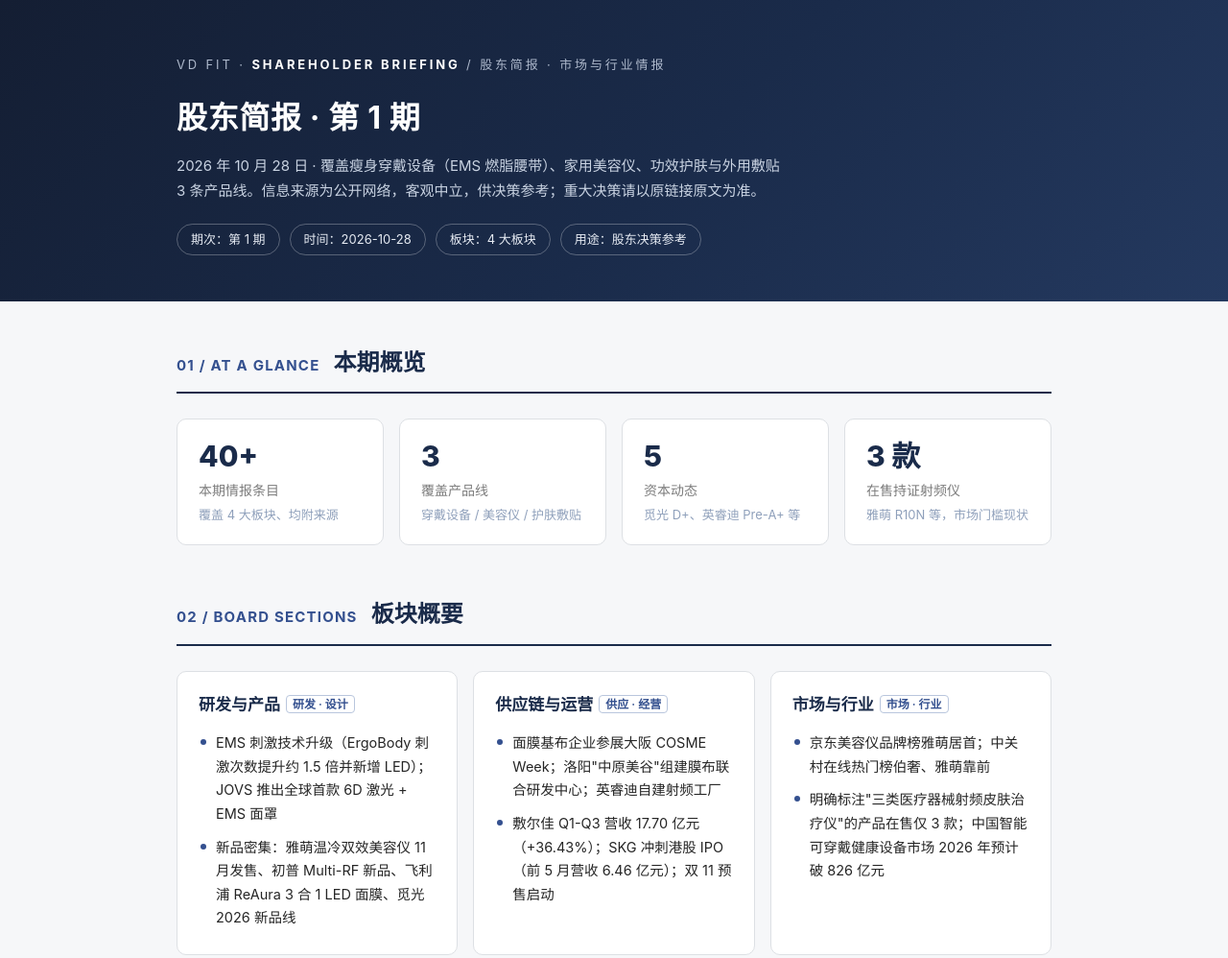
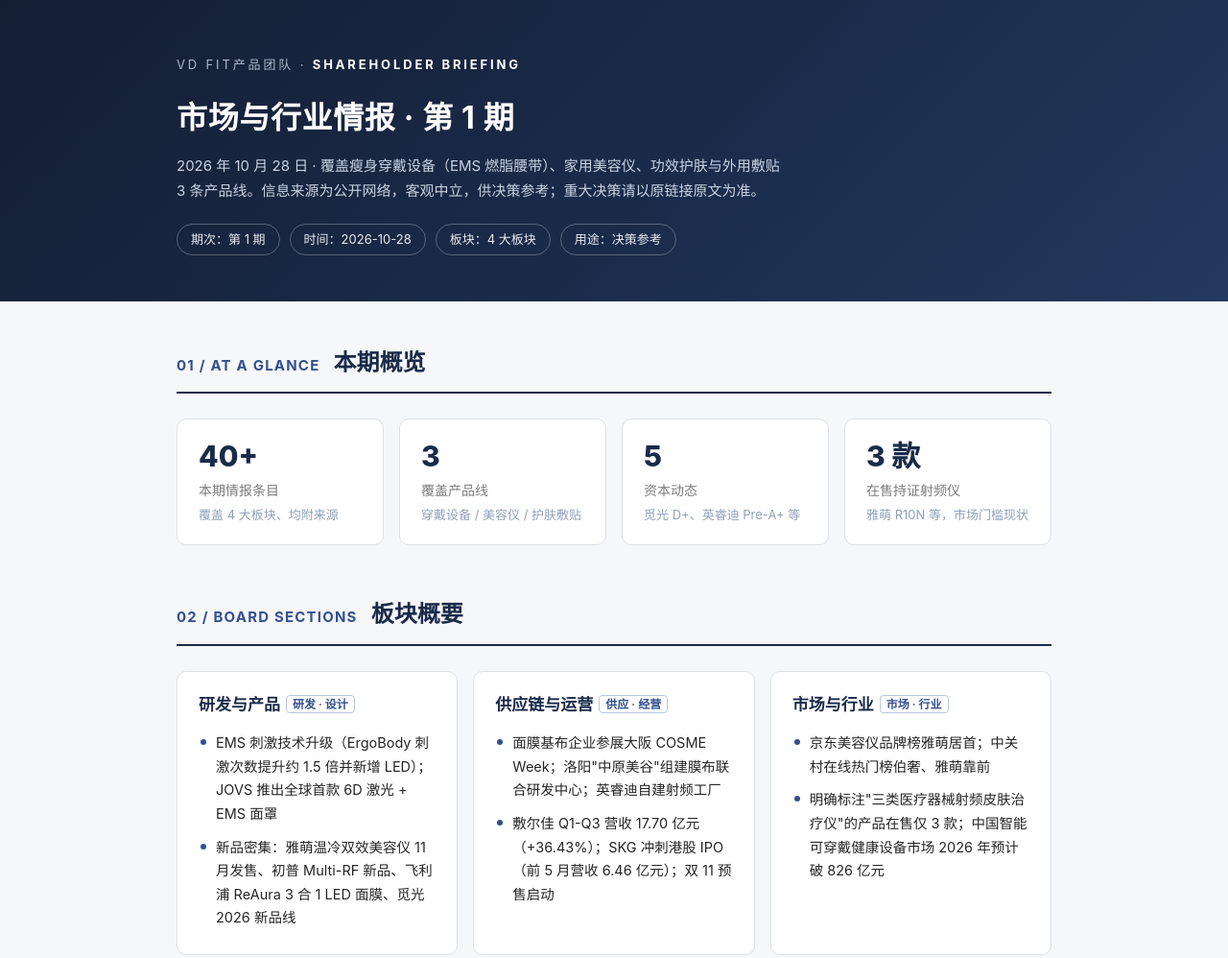
Before and after one commit to Avery9425/vd-fit-weekly-2026-10-28, a plain HTML site: page index.html in a window 1280 px wide. Shown: the top 998 px of the page at 96% size. Drawn offline with Linux system fonts and the light colour scheme.

Commit message:
Update branding: remove shareholder, VD FIT product team

```diff
--- a/index.html
+++ b/index.html
@@ -3,7 +3,7 @@
 <head>
 <meta charset="utf-8">
 <meta name="viewport" content="width=device-width, initial-scale=1">
-<title>VD FIT 股东简报 · 第1期（2026-10-28）</title>
+<title>VD FIT产品团队 · 市场与行业情报 · 第1期（2026-10-28）</title>
 <style>
   :root{
     --navy:#1A2B4A; --navy2:#24395f; --ink:#252525; --gray:#7C7C7C; --line:#DDE0E4; --bg:#f6f7f9; --acc:#34508f;
@@ -77,14 +77,14 @@
 
 <header>
   <div class="wrap">
-    <div class="brand">VD FIT · <b>SHAREHOLDER BRIEFING</b> / 股东简报 · 市场与行业情报</div>
-    <h1>股东简报 · 第 1 期</h1>
+    <div class="brand">VD FIT产品团队 · <b>SHAREHOLDER BRIEFING</b></div>
+    <h1>市场与行业情报 · 第 1 期</h1>
     <p class="sub">2026 年 10 月 28 日 · 覆盖瘦身穿戴设备（EMS 燃脂腰带）、家用美容仪、功效护肤与外用敷贴 3 条产品线。信息来源为公开网络，客观中立，供决策参考；重大决策请以原链接原文为准。</p>
     <div class="meta">
       <span class="pill">期次：第 1 期</span>
       <span class="pill">时间：2026-10-28</span>
       <span class="pill">板块：4 大板块</span>
-      <span class="pill">用途：股东决策参考</span>
+      <span class="pill">用途：决策参考</span>
     </div>
   </div>
 </header>
@@ -266,7 +266,7 @@
 
 </div>
 
-<footer>MOVE WITH CONFIDENCE · <b>VD FIT</b></footer>
+<footer>MOVE WITH CONFIDENCE · <b>VD FIT产品团队</b></footer>
 
 </body>
 </html>
```
